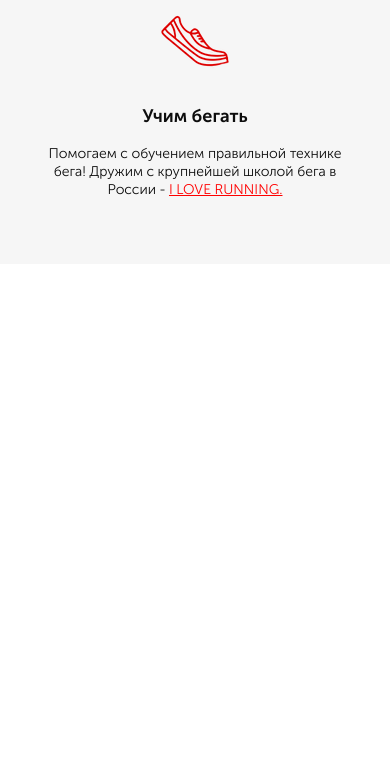
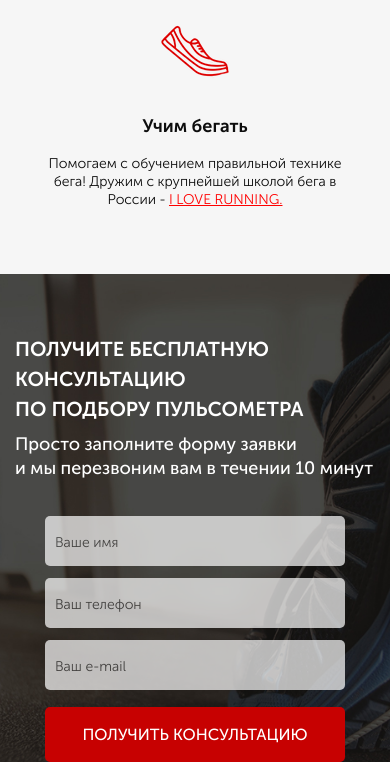
Before and after one commit to olim53/pulse, a website: page src/index.html in a window 390 px wide. Shown: the part 1238-2000 px from the top of the page. Before the commit the page ends 1502 px from the top, so only its background shows below. Drawn offline with Linux system fonts and the light colour scheme.

Commit message:
add section consultation

```diff
--- a/src/index.html
+++ b/src/index.html
@@ -3,7 +3,7 @@
 <head>
     <meta charset="UTF-8">
     <meta name="viewport" content="width=device-width, initial-scale=1.0">
-    <title>Document</title>
+    <title>pulse</title>
     <link rel="stylesheet" href="css/bootstrap-reboot.min.css">
     <link rel="stylesheet" href="css/style.min.css">
     <link rel="stylesheet" href="css/base/icomoon.min.css">
@@ -93,5 +93,27 @@
             </div>
         </div>
     </section>
+    <section class="consultation">
+        <div class="container">
+            <h2 class="title title--left">Получите бесплатную консультацию<br> по подбору пульсометра</h2>
+            <div class="consultation__descr">
+                Просто заполните форму заявки<br> и мы перезвоним вам в течении 10 минут
+            </div>
+            <form action="#" class="form form--consultation">
+                <div class="form__row">
+                    <input name="name" type="text" class="form__input" placeholder="Ваше имя" required>
+                </div>
+                <div class="form__row">
+                    <input name="phone" type="tel" class="form__input" placeholder="Ваш телефон" required>
+                </div>
+                <div class="form__row">
+                    <input name="email" type="email" class="form__input" placeholder="Ваш e-mail" required>
+                </div>
+                <div class="form__row">
+                    <button class="button button--submit">получить консультацию</button>
+                </div>
+            </form>
+        </div>
+    </section>
 </body>
 </html>
--- a/src/sass/blocks/_buttons.scss
+++ b/src/sass/blocks/_buttons.scss
@@ -17,6 +17,11 @@
         height: 54px;
         font-size: 16px;
     }
+    &--submit {
+        width: 100%;
+        height: 55px;
+        font-size: 16px;
+    }
     &:hover {
         background-color: #be0c0c;
     }
--- /dev/null
+++ b/src/sass/blocks/_consultation.scss
@@ -0,0 +1,13 @@
+@use "../base/variables" as var;
+
+.consultation {
+    min-height: 680px;
+    padding: 100px 0 108px;
+    background: var.$text-color-secondary url('../img/counselling-bg.png') no-repeat center center / cover;
+    &__descr {
+        font-weight: 500;
+        font-size: 20px;
+        line-height: 30px;
+        color: var.$text-color-light;
+    }
+}
--- /dev/null
+++ b/src/sass/blocks/_forms.scss
@@ -0,0 +1,28 @@
+@use "../base/variables" as var;
+
+.form {
+    margin-top: 36px;
+    max-width: 100%;
+    width: 300px;
+    &__row {
+        display: flex;
+        flex-direction: column;
+        margin-bottom: 12px;
+        &:nth-child(3) {
+            margin-bottom: 17px;
+        }
+    }
+    input {
+        height: 50px;
+        padding: 0 10px;
+        border: 1px solid var.$text-color-light;
+        border-radius: 5px;
+        font-size: 16px;
+        border: none;
+        &::placeholder {
+            font-weight: 300;
+            font-size: 14px;
+            color: var.$label-color;
+        }
+    }
+}
--- a/src/sass/blocks/_media.scss
+++ b/src/sass/blocks/_media.scss
@@ -23,6 +23,10 @@
         &__item {
             width: 31%;
         }
+    }
+    .title--left {
+        font-size: 30px;
+        line-height: 45px;
     }
 }
 @media (max-width: 767.98px) {
@@ -79,6 +83,17 @@
     }
     .title {
         font-size: 26px;
+        &--left {
+            line-height: 35px;
+        }
+    }
+    .consultation {
+        min-height: 500px;
+        padding: 60px 0 68px;
+        &__descr {
+            font-size: 18px;
+            line-height: 24px;
+        }
     }
 }
 @media (max-width: 575.98px) {
@@ -127,5 +142,13 @@
     }
     .title {
         font-size: 20px;
+        line-height: 30px;
+    }
+    .form {
+        margin-left: auto;
+        margin-right: auto;
+        input {
+            opacity: .7;
+        }
     }
 }
--- a/src/sass/blocks/_title.scss
+++ b/src/sass/blocks/_title.scss
@@ -7,4 +7,10 @@
     text-align: center;
     color: var.$text-color-dark;
     text-transform: uppercase;
+    &--left {
+        text-align: left;
+        font-size: 36px;
+        line-height: 54px;
+        color: var.$text-color-light;
+    }
 }
--- a/src/sass/style.scss
+++ b/src/sass/style.scss
@@ -3,7 +3,9 @@
 @use "base/mixins" as mix;
 @use "blocks/buttons" as button;
 @use "blocks/title" as title;
+@use "blocks/forms" as forms;
 @use "blocks/promo" as promo;
 @use "blocks/header" as header;
 @use "blocks/adventeges" as adventeges;
+@use "blocks/consultation" as consultation;
 @use "blocks/media" as media;
```
Also changed, not shown: src/css/style.min.css, 1 other file.
